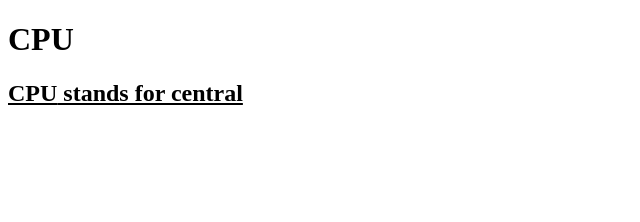
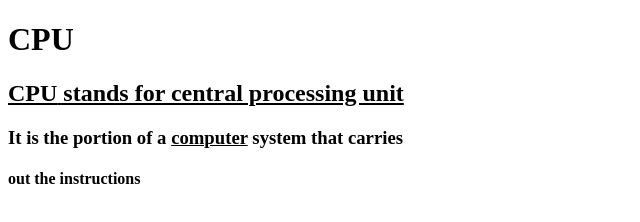
Before and after one commit to iamneo-production/efcfdbebfeaaadaeccdfffebaeceaec, a website: page public/index.html in a window 1280 px wide. Shown: the whole page, without its empty margins (0-640 px from the left). Drawn offline with Linux system fonts and the light colour scheme.

Commit message:
Backup Commit

```diff
--- a/public/index.html
+++ b/public/index.html
@@ -9,6 +9,9 @@
 </head>
 <body>
     <h1>CPU</h1>
-    <h2><u><b>CPU</b> stands for central
+    <h2><u><b>CPU</b> stands for central processing unit</u>
+    <h3>It is the portion of a <u>computer</u> system that carries</h3>
+  <h4>out the instructions
+
 </body>
 </html>
```
